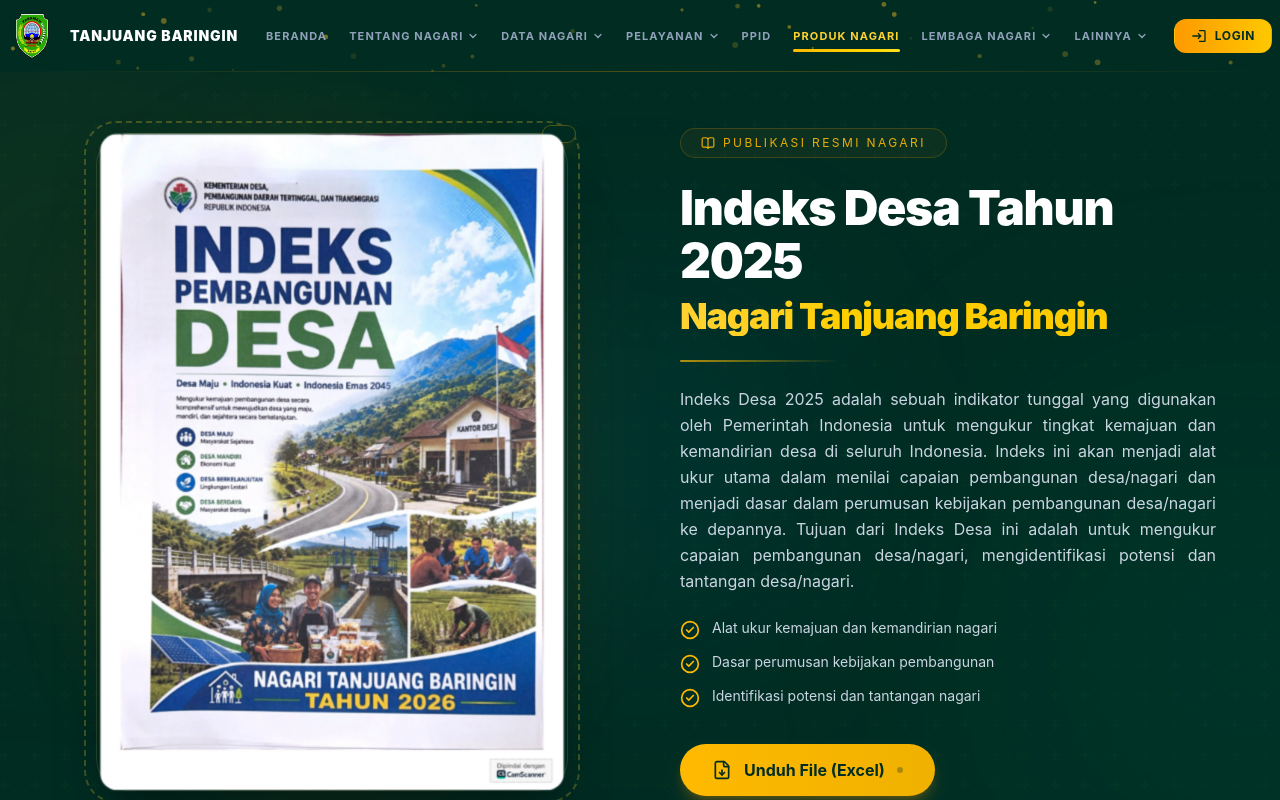
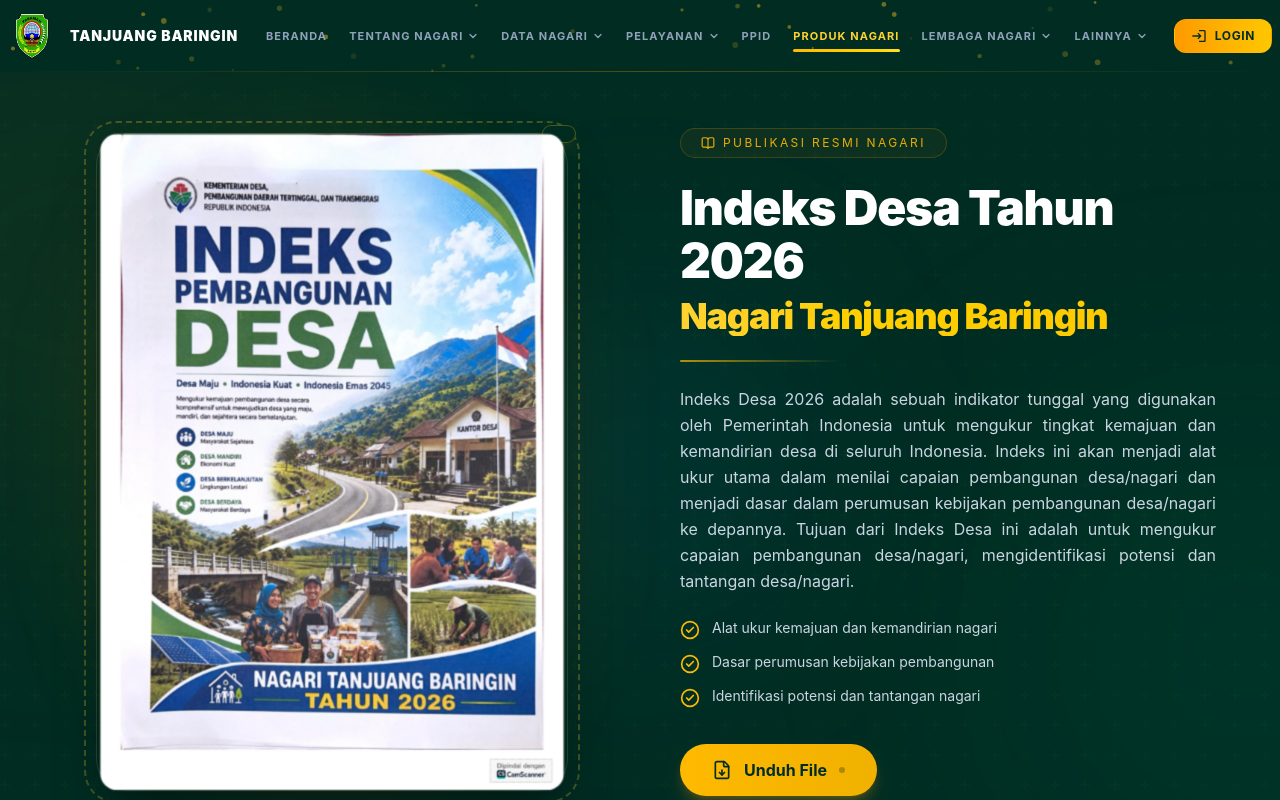
Before and after one commit to Dafnalllll/Web-Tanjuang-Baringin, a React (Vite) app: page /produk-nagari in a window 1280 px wide. Shown: the top 800 px of the page. Built offline with nearby package versions, Linux system fonts and the light colour scheme.

Commit message:
Update data dummy : pemakaian id dummy

```diff
--- a/src/data/produkSeed.js
+++ b/src/data/produkSeed.js
@@ -7,12 +7,15 @@
 
 export const produkSeed = [
   {
-    id: 1,
-    title: "Indeks Desa Tahun 2025",
+    id: "seed-idm",
+
+    isDummy: true,
+
+    title: "Indeks Desa Tahun 2026",
     subtitle: "Nagari Tanjuang Baringin",
     badge: "Publikasi Resmi Nagari",
     description:
-      "Indeks Desa 2025 adalah sebuah indikator tunggal yang digunakan oleh Pemerintah Indonesia untuk mengukur tingkat kemajuan dan kemandirian desa di seluruh Indonesia. Indeks ini akan menjadi alat ukur utama dalam menilai capaian pembangunan desa/nagari dan menjadi dasar dalam perumusan kebijakan pembangunan desa/nagari ke depannya. Tujuan dari Indeks Desa ini adalah untuk mengukur capaian pembangunan desa/nagari, mengidentifikasi potensi dan tantangan desa/nagari.",
+      "Indeks Desa 2026 adalah sebuah indikator tunggal yang digunakan oleh Pemerintah Indonesia untuk mengukur tingkat kemajuan dan kemandirian desa di seluruh Indonesia. Indeks ini akan menjadi alat ukur utama dalam menilai capaian pembangunan desa/nagari dan menjadi dasar dalam perumusan kebijakan pembangunan desa/nagari ke depannya. Tujuan dari Indeks Desa ini adalah untuk mengukur capaian pembangunan desa/nagari, mengidentifikasi potensi dan tantangan desa/nagari.",
     highlights: [
       "Alat ukur kemajuan dan kemandirian nagari",
       "Dasar perumusan kebijakan pembangunan",
@@ -20,6 +23,6 @@
     ],
     cover: coverImage,
     filePath: "/berkas/Book.xlsx",
-    buttonText: "Unduh File (Excel)",
+    buttonText: "Unduh File",
   },
 ];
```
